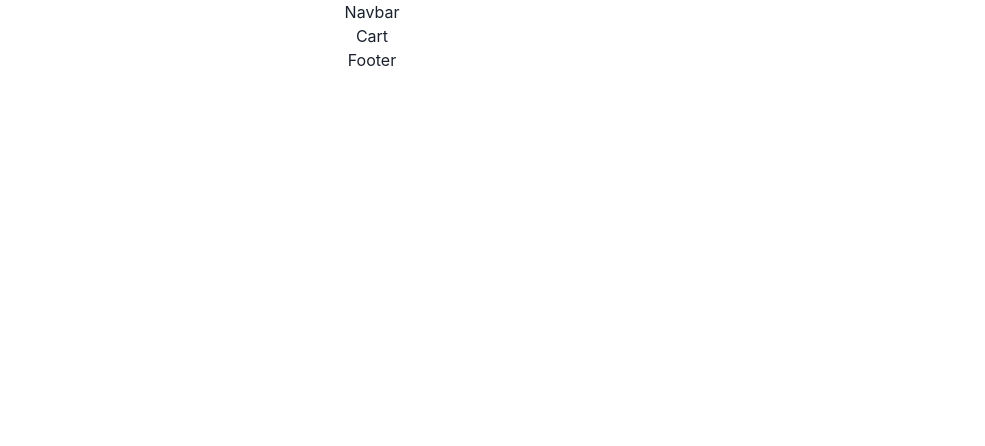
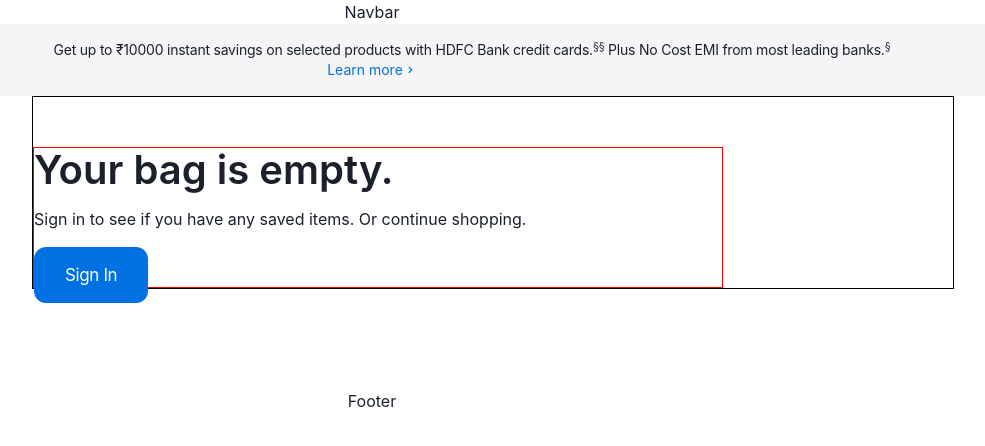
Before and after one commit to Rkarthik25/EVE-Apple-Clone, a React (Create React App) app in the folder client/: page /cart in a window 1280 px wide. Shown: the top 446 px of the page, without its empty margins (268-1253 px from the left). Built offline with nearby package versions, Linux system fonts and the light colour scheme.

Commit message:
fw19_0306: payment page

```diff
--- a/client/package.json
+++ b/client/package.json
@@ -19,6 +19,7 @@
     "framer-motion": "^10.0.0",
     "react": "^18.2.0",
     "react-dom": "^18.2.0",
+    "react-icons": "^4.7.1",
     "react-redux": "^8.0.5",
     "react-router-dom": "^6.8.1",
     "react-scripts": "5.0.1",
--- a/client/public/index.html
+++ b/client/public/index.html
@@ -24,7 +24,7 @@
       work correctly both with client-side routing and a non-root public URL.
       Learn how to configure a non-root public URL by running `npm run build`.
     -->
-    <title>EVE(INDIA)</title>
+    <title>EVE (India)</title>
   </head>
   <body>
     <noscript>You need to enable JavaScript to run this app.</noscript>
--- a/client/src/pages/cartPage/Cart.jsx
+++ b/client/src/pages/cartPage/Cart.jsx
@@ -1,9 +1,55 @@
-import React from 'react'
+import React from "react";
+import "./cart.css";
+import { BiChevronRight } from "react-icons/bi";
+import { useSelector } from "react-redux/es/exports";
+import { Link } from "react-router-dom";
 
 const Cart = () => {
+  // const cart = useSelector((store) => store.appReducer);
+
   return (
-    <div>Cart</div>
-  )
-}
+    <div className="cart">
+      <div className="cart-container">
+        <div className="cart-ribbon">
+          <div className="ribbon-content">
+            <div className="ribbon-header">
+              <p>
+                Get up to ₹10000 instant savings on selected products with HDFC
+                Bank credit cards.<sup>§§</sup> Plus No Cost EMI from most
+                leading banks.<sup>§</sup>
+              </p>
+            </div>
+            <div className="ribbon-button">
+              <button className="ribbon-btn">
+                Learn more <BiChevronRight />
+              </button>
+            </div>
+          </div>
+        </div>
 
-export default Cart
+        <div className="cart-bag">
+          {/* {cart.cartItems.length === 0 ? (
+            <div className="cart-bag_empty">
+              <h1 className="empty-header">Your bag is empty.</h1>
+            </div>
+          ) : (
+            <div className="cart-bag_product"></div>
+          )} */}
+          <div className="cart-bag_empty">
+            <h1 className="empty-header">Your bag is empty.</h1>
+            <div className="empty-message">Sign in to see if you have any saved items. Or continue shopping.</div>
+            <div className="empty-actions">
+              <div className="actions-div">
+                <div className="action-button">
+                  <Link to="/login" className="action-link1">Sign In</Link>
+                </div>
+              </div>
+            </div>
+          </div>
+        </div>
+      </div>
+    </div>
+  );
+};
+
+export default Cart;
--- /dev/null
+++ b/client/src/pages/cartPage/cart.css
@@ -0,0 +1,118 @@
+body {
+  margin: 0;
+  padding: 0;
+}
+
+.cart {
+  width: 100%;
+}
+
+.cart-container {
+  width: 100%;
+  margin: auto;
+  align-items: center;
+}
+
+.cart-ribbon {
+  padding: 16px 0px;
+  background-color: #f5f5f7;
+}
+
+.ribbon-content {
+  margin: 0px 200px;
+  display: flex;
+  flex-direction: column;
+  align-items: center;
+  font-size: 14px;
+  line-height: 1.42859;
+  font-weight: 400;
+  letter-spacing: -0.016em;
+  font-family: "SF Pro Text", "SF Pro Icons", "Helvetica Neue", Helvetica, Arial,
+    sans-serif;
+}
+
+.ribbon-header {
+  margin: auto;
+  width: 1080px;
+  text-align: center;
+}
+
+.ribbon-btn {
+  display: flex;
+  align-items: center;
+  text-decoration: none;
+  color: #0071e3;
+  cursor: pointer;
+}
+
+.ribbon-btn:hover {
+  text-decoration: underline;
+}
+
+.cart-bag {
+  margin: 0px 300px;
+  padding-top: 50px;
+  margin-bottom: 100px;
+  border: 1px solid black;
+}
+
+.cart-bag_empty {
+  max-width: 75%;
+  text-align: left;
+  border: 1px solid red;
+}
+
+.empty-header {
+  padding-bottom: 2px;
+  font-size: 40px;
+  line-height: 1.1;
+  font-weight: 600;
+  letter-spacing: 0;
+  font-family: SF Pro Display, SF Pro Icons, AOS Icons, Helvetica Neue,
+    Helvetica, Arial, sans-serif;
+}
+
+.empty-message{
+    margin-top: 0.8em;
+}
+
+.empty-actions{
+    margin-top: 32px;
+}
+
+.actions-div{
+    display: flex;
+    flex-wrap: wrap;
+    flex-direction: row;
+    width: 100%;
+}
+
+.action-button{
+    margin-right: 15px;
+    box-sizing: border-box;
+    margin: 0;
+    padding: 0;
+    min-width: 0;
+}
+
+.action-link1{
+    min-width: 28px;
+    padding: 18px 31px;
+    text-align: center;
+    font-size: 17px;
+    line-height: 1.17648;
+    font-weight: 400;
+    letter-spacing: -.022em;
+    border-radius: 12px;
+    font-family: SF Pro Text,SF Pro Icons,Helvetica Neue,Helvetica,Arial,sans-serif;
+    background: #0071e3;
+    color: #fff;
+    cursor: pointer;
+}
+
+/* Breakpoints */
+@media only screen and (min-width: 735px) {
+  .cart-bag {
+    width: 57.64706rem;
+  }
+}
```
Also changed, not shown: 1 other file (tests, documents, lock files or other folders).
